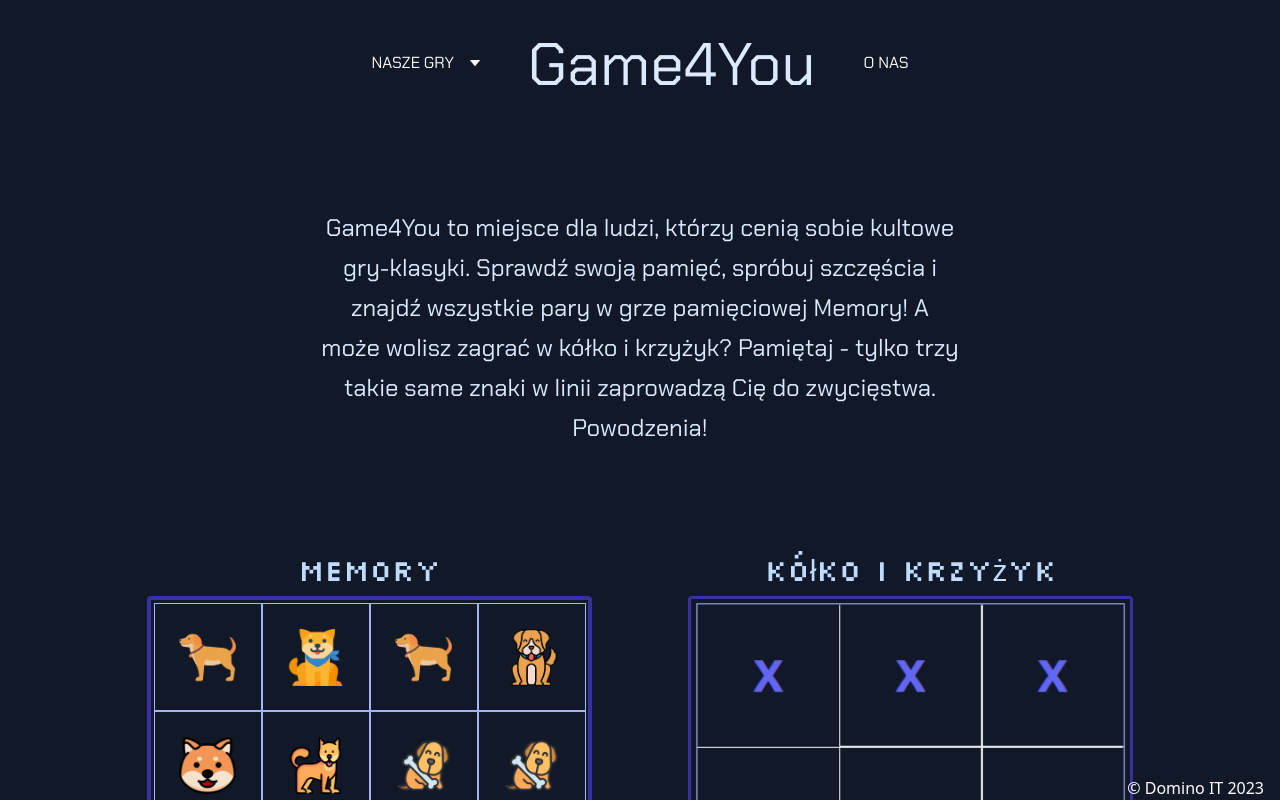
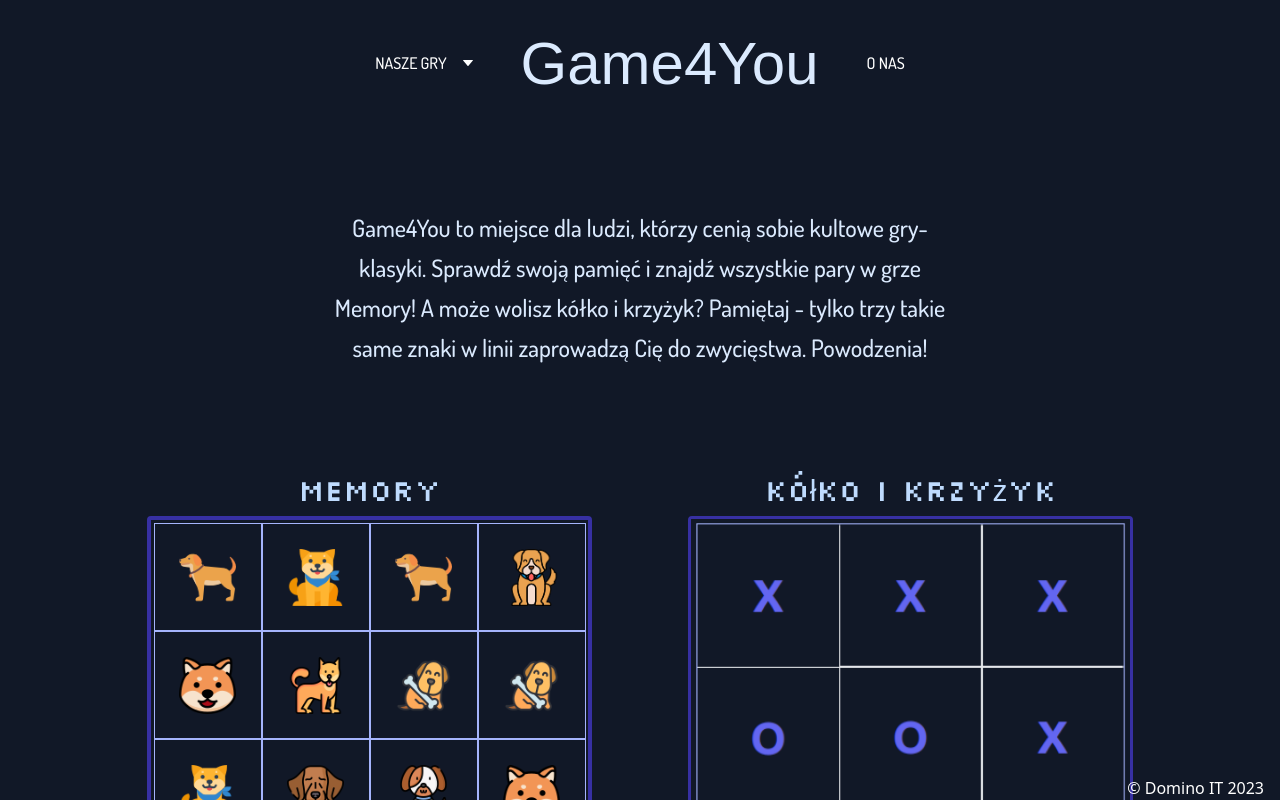
Before and after one commit to DominoxB/Game4You, a Vue app: page / in a window 1280 px wide. Shown: the top 800 px of the page. Built offline with nearby package versions, Linux system fonts and the light colour scheme; a web font is replaced by a local one.

Commit message:
fix: change fonts in components

```diff
--- a/src/components/atoms/Dropdown.vue
+++ b/src/components/atoms/Dropdown.vue
@@ -8,7 +8,7 @@
         </path>
       </svg>
     </div>
-    <div v-if="isOpen" class="absolute bg-gray-800 rounded-b-2xl font-chacra">
+    <div v-if="isOpen" class="absolute bg-gray-800 rounded-b-2xl font-dosis">
       <div v-for="(item, i) in items" :key="i"
         class="p-2 border-b-2 border-solid border-transparent hover:bg-gray-700 normal-case hover:last:rounded-b-2xl hover:border-b-pink-900">
         <router-link :to="item.url">
--- a/src/components/atoms/HomeContent.vue
+++ b/src/components/atoms/HomeContent.vue
@@ -1,8 +1,8 @@
 <template>
-  <div class="bg-gray-900 my-auto font-chacra">
+  <div class="bg-gray-900 my-auto font-dosis">
     <div class="text-center mt-20 mx-80 pb-10 text-blue-100">
       <span class="text-2xl leading-10">Game4You to miejsce dla ludzi, którzy cenią sobie kultowe gry-klasyki.
-        Sprawdź swoją pamięć, spróbuj szczęścia i znajdź wszystkie pary w grze pamięciowej Memory! A może wolisz zagrać w kółko i
+        Sprawdź swoją pamięć i znajdź wszystkie pary w grze Memory! A może wolisz kółko i
         krzyżyk? Pamiętaj - tylko trzy takie same znaki w linii zaprowadzą Cię do zwycięstwa. Powodzenia!</span>
     </div>
     <div class="flex justify-center text-center text-blue-200 font-silk text-3xl space-x-24 mt-16">
--- a/src/components/atoms/HomeLogo.vue
+++ b/src/components/atoms/HomeLogo.vue
@@ -1,6 +1,6 @@
 <template>
   <div class="mx-12 bg-gray-900 flex items-center">
-    <span class="text-6xl font-chacra text-blue-100">Game4You</span>
+    <span class="text-6xl font-rubik text-blue-100">Game4You</span>
   </div>
 </template>
 
--- a/src/components/molecules/NavbarMenu.vue
+++ b/src/components/molecules/NavbarMenu.vue
@@ -1,5 +1,5 @@
 <template>
-  <div class="flex justify-center items-center bg-gray-900 h-32 text-white font-chacra">
+  <div class="flex justify-center items-center bg-gray-900 h-32 text-white font-dosis">
     <div class="flex cursor-pointer uppercase">
       <Dropdown title="Nasze Gry" :items="games" />
     </div>
```
